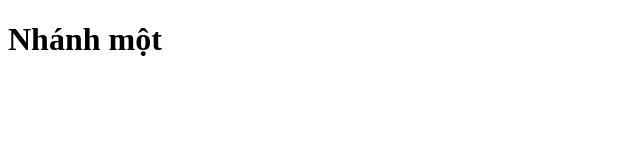
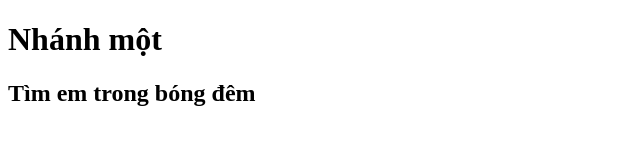
Before and after one commit to TrThuyet/DuAn, a plain HTML site: page index.html in a window 1280 px wide. Shown: the whole page, without its empty margins (0-640 px from the left). Drawn offline with Linux system fonts and the light colour scheme.

Commit message:
Nhánh 1 sửa

```diff
--- a/index.html
+++ b/index.html
@@ -7,5 +7,6 @@
   </head>
   <body>
     <h1>Nhánh một</h1>
+    <h2>Tìm em trong bóng đêm</h2>
   </body>
 </html>
```
